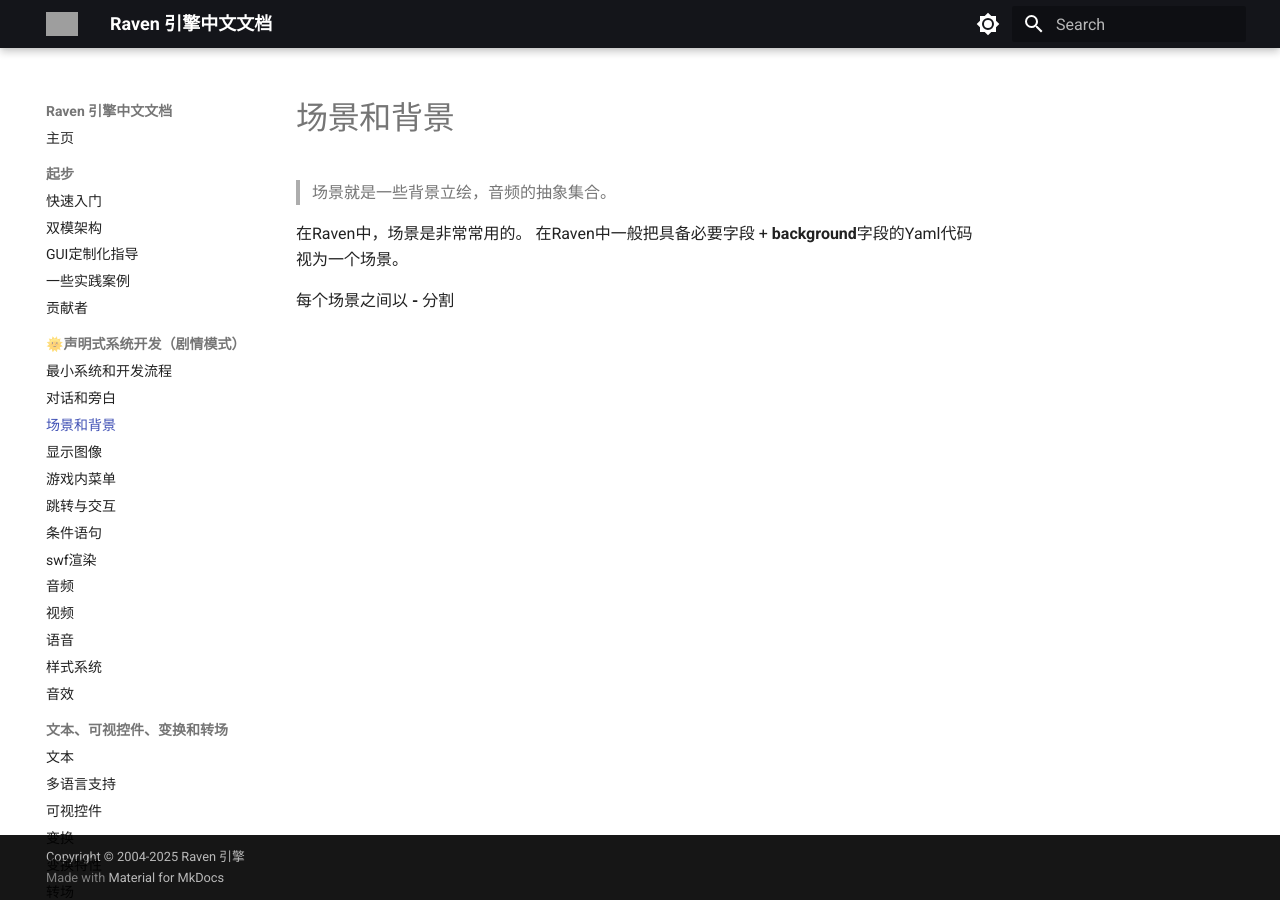
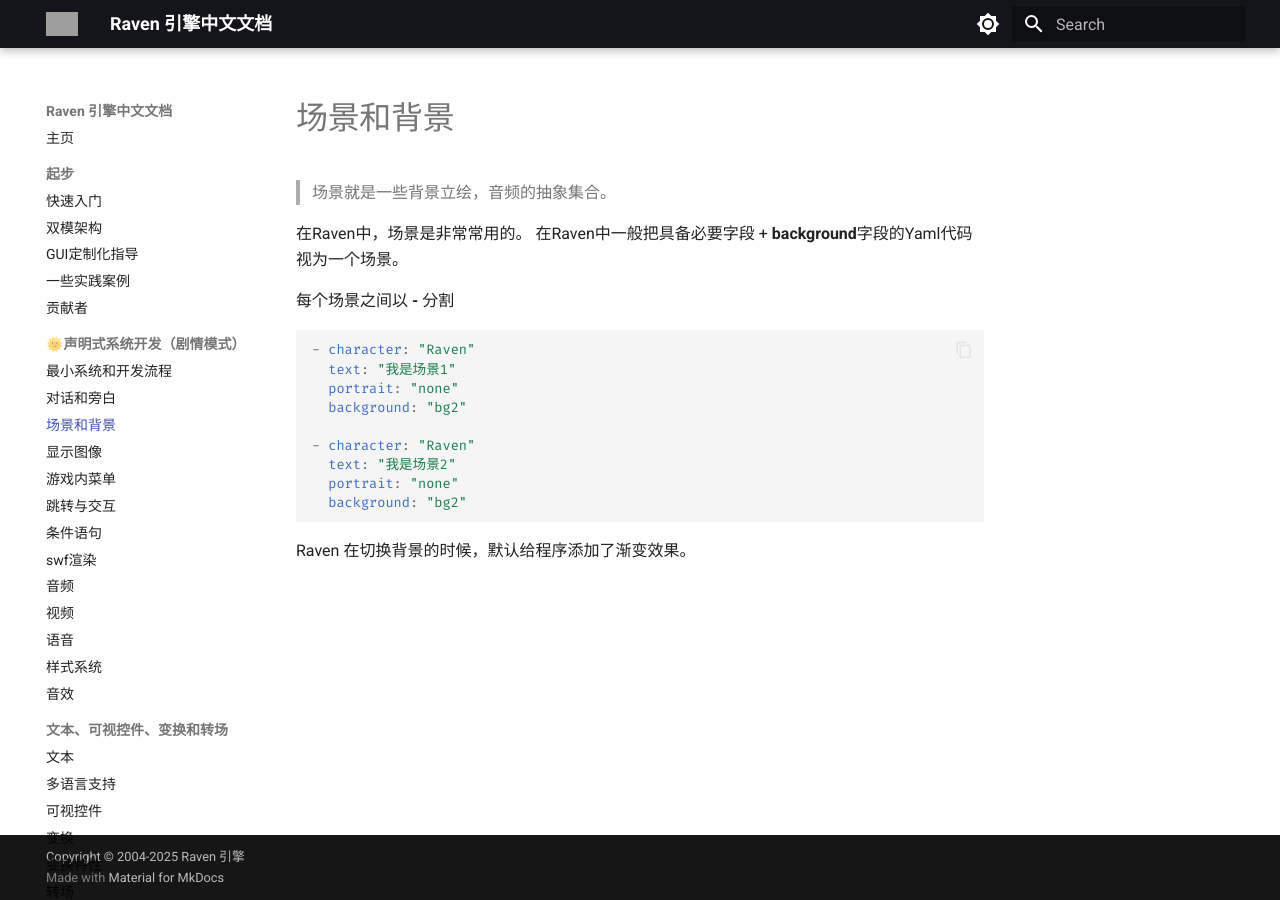
Before and after one commit to E72UJ/doc.raven.rs, an MkDocs documentation site: the page built from docs/background.md, in a window 1280 px wide. Built offline with MkDocs 1.6.1 and Material for MkDocs 9.7.7, drawn with Linux system fonts in a browser that asks for light colours; grey boxes are pictures that could not be loaded.

Commit message:
更新数据
更新数据

````diff
--- a/docs/background.md
+++ b/docs/background.md
@@ -4,3 +4,16 @@
 在Raven中一般把具备必要字段 + **background**字段的Yaml代码视为一个场景。
 
 每个场景之间以 **-** 分割
+
+```yaml
+- character: "Raven"
+  text: "我是场景1"
+  portrait: "none"
+  background: "bg2"
+
+- character: "Raven"
+  text: "我是场景2"
+  portrait: "none"
+  background: "bg2"
+```
+Raven 在切换背景的时候，默认给程序添加了渐变效果。
````
